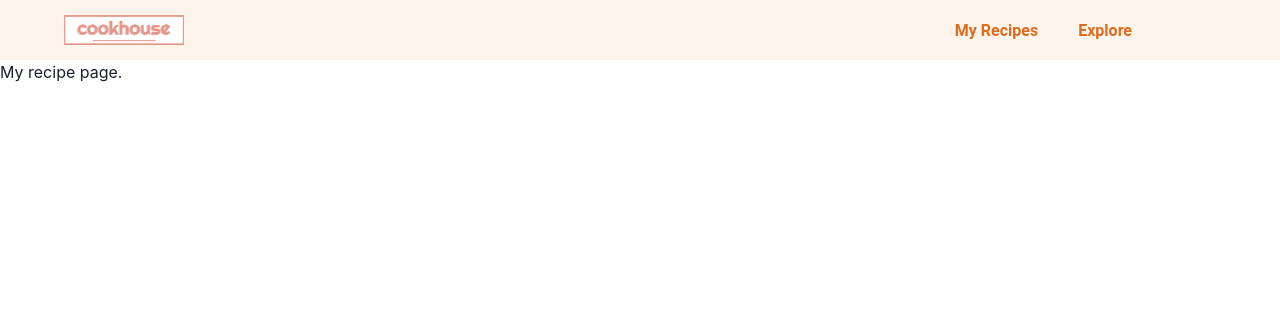
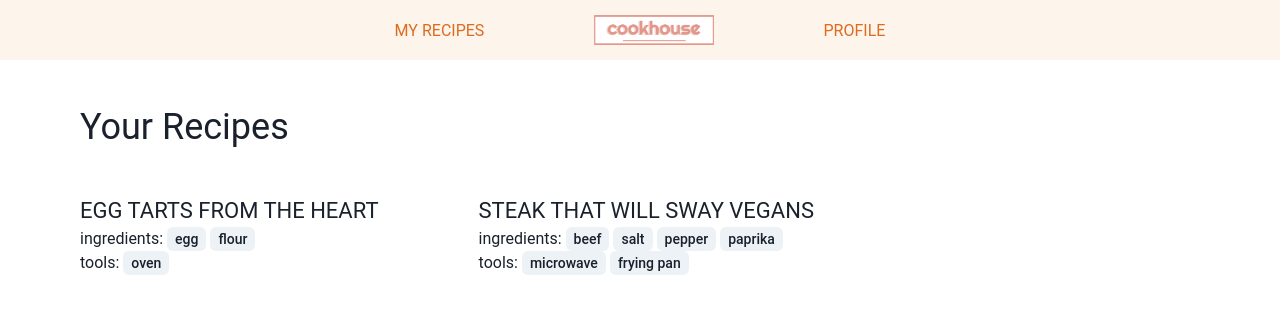
Before and after one commit to Cliffenlee/cookhouse, a Next.js app in the folder frontend/: page /recipe in a window 1280 px wide. Shown: the top 314 px of the page. Built offline with nearby package versions, Linux system fonts and the light colour scheme.

Commit message:
created recipe component and included them in recipe page

```diff
--- a/frontend/components/NavBar/NavBar.js
+++ b/frontend/components/NavBar/NavBar.js
@@ -8,15 +8,30 @@ export default function NavBar() {
     //FDF0E2 lighter bg
     //FE9071 icon orange
     //FE9477 word orange
+    const navBarLinks = [
+        {
+            "id": 1,
+            "name": "My Recipes",
+            "link": "/recipe"
+        },
+        {
+            "id": 2,
+            "name": "Profile",
+            "link": "/profile"
+        }
+    ]
     return (
-        <Flex position="relative" height="7vh" minHeight="60px" alignItems="center" background="#FDF4EB" color="#FE9477" padding="7" fontFamily="Roboto">
-            <Box position="absolute" left="5%" >
+        <Flex height="7vh" minHeight="60px" justifyContent="center" alignItems="center" background="#FDF4EB" color="#FE9477" padding="7" fontFamily="Roboto">
+            <NavBarLink name="MY RECIPES" link="/recipe" />
+            <Box marginX="7vw">
                 <Logo/>
             </Box>
-            <Flex position="absolute" right="10%">
-                <NavBarLink name="My Recipes" link="/recipe"/>
-                <NavBarLink name="Explore" link="/explore"/>
-            </Flex>
+            <NavBarLink name="PROFILE" link="/profile" />
+            {/* <Flex position="absolute" right="10%">
+                {navBarLinks.map(navBarLink => {
+                    return <NavBarLink key={navBarLink.id} name={navBarLink.name} link={navBarLink.link} />
+                })}
+            </Flex> */}
         </Flex>
     )
 }
--- a/frontend/components/NavBar/NavBarLink.js
+++ b/frontend/components/NavBar/NavBarLink.js
@@ -1,12 +1,12 @@
 import React from 'react'
 import Link from 'next/link'
-import { Button, ButtonGroup } from "@chakra-ui/react"
+import { Button } from "@chakra-ui/react"
 
 export default function NavBarLink({ name, link }) {
     return (
         <Button colorScheme="orange" variant="link" mx="5">
             <Link href={link}>
-                <a>{name}</a>
+                <a >{name}</a>
             </Link>
         </Button>
     )
--- /dev/null
+++ b/frontend/components/Recipe/recipe.js
@@ -0,0 +1,29 @@
+import { Box, Flex, Tag } from '@chakra-ui/react'
+import React from 'react'
+
+export default function recipe({recipe}) {
+    const tools = recipe.tools
+    const ingredients = recipe.ingredients
+    const temp = recipe.ingredients.map(ingredient => {
+        return ingredient.name
+    })
+    console.log(temp)
+    return (
+        <Flex flexDirection="column" marginRight="100">
+            <a className="mid-medium">{recipe.name.toUpperCase()}</a>
+            <Box>
+                <a>ingredients: </a>
+                    {ingredients.map(ingredient=> {
+                        return <Tag marginRight="1">{ingredient.name}</Tag>
+                    })}
+            </Box>
+            <Box>
+                <a>tools: </a>
+                {tools.map(tool => {
+                    return <Tag marginRight="1">{tool.name}</Tag>
+                })}
+            </Box>
+
+        </Flex>
+    )
+}
--- a/frontend/pages/recipe.js
+++ b/frontend/pages/recipe.js
@@ -1,9 +1,103 @@
-import React from 'react'
+import { Box, Flex } from '@chakra-ui/layout'
+import React, { useState } from 'react'
+import Recipe from '../components/Recipe/recipe'
 
 export default function recipe() {
+    const [recipes, setRecipes] = useState([
+        {
+            "id": 1,
+            "author": "Timothy",
+            "name": "egg tarts from the heart",
+            "ingredients": [
+                {
+                    "name": "egg",
+                    "quantity": 2,
+                    "measurement": "pieces"
+                },
+                {
+                    "name": "flour",
+                    "quantity": 3,
+                    "measurement": "cups"
+                },
+            ],
+            "tools": [
+                {
+                "name": "oven"
+                }
+            ],
+            "instructions": [
+                "make the egg tart",
+                "put it in the oven"
+            ],
+            "nutrition": {
+                "calories": "350",
+                "protein": "20g",
+                "carbohydrates": "310g",
+                "fat": "50g",
+                "cholesterol": "200mg",
+                "sodium": "100mg"
+            }
+        },
+        {
+            "id": 2,
+            "author": "Sarah",
+            "name": "Steak that will sway vegans",
+            "ingredients": [
+                {
+                "name": "beef",
+                "quantity": 350,
+                "measurement": "g"
+                },
+                {
+                    "name": "salt",
+                    "quantity": 5,
+                    "measurement": "teaspoons"
+                },
+                {
+                    "name": "pepper",
+                    "quantity": 3,
+                    "measurement": "teaspoons"
+                },
+                {
+                    "name": "paprika",
+                    "quantity": 2,
+                    "measurement": "tablespoons"
+                },
+            ],
+            "tools": [
+                {
+                "name": "microwave"
+                },
+                {
+                    "name": "frying pan"
+                }
+            ],
+            "instructions": [
+                "make the egg tart",
+                "put it in the oven"
+            ],
+            "nutrition": {
+                "calories": "800",
+                "protein": "50g",
+                "carbohydrates": "530g",
+                "fat": "30g",
+                "cholesterol": "250mg",
+                "sodium": "220mg"
+            }
+        }
+    ])
+
     return (
-        <div>
-            My recipe page.
-        </div>
+        <Flex paddingX="20" paddingY="10" height="93vh" flexDirection="column">
+            <Box marginBottom="10">
+                <a className="big-medium">Your Recipes</a>
+            </Box>
+            <Flex>
+                {recipes.map(recipe => {
+                    return <Recipe key={recipe.id} recipe={recipe} />
+                })}
+            </Flex>
+
+        </Flex>
     )
 }
--- a/frontend/styles/globals.css
+++ b/frontend/styles/globals.css
@@ -1,9 +1,9 @@
+@import url('https://fonts.googleapis.com/css2?family=Cairo:wght@700&family=IBM+Plex+Serif:wght@500&display=swap');
+
 html,
 body {
   padding: 0;
   margin: 0;
-  font-family: -apple-system, BlinkMacSystemFont, Segoe UI, Roboto, Oxygen,
-    Ubuntu, Cantarell, Fira Sans, Droid Sans, Helvetica Neue, sans-serif;
 }
 
 a {
@@ -13,8 +13,20 @@ a {
 
 * {
   box-sizing: border-box;
+  font-family: 'Roboto', sans-serif;
+  /* font-family: 'IBM Plex Serif', serif; */
+  font-weight: 400;
+  font-size: 16px;
 }
 
 .image {
   cursor: pointer;
 }
+
+.mid-medium {
+  font-size: 22px;
+}
+
+.big-medium {
+  font-size: 36px
+}
```
Also changed, not shown: frontend/pages/explore.js (deleted, +0 -9 lines), frontend/pages/index.js (+4 -4 lines), frontend/pages/profile.js (added, +10 -0 lines).
